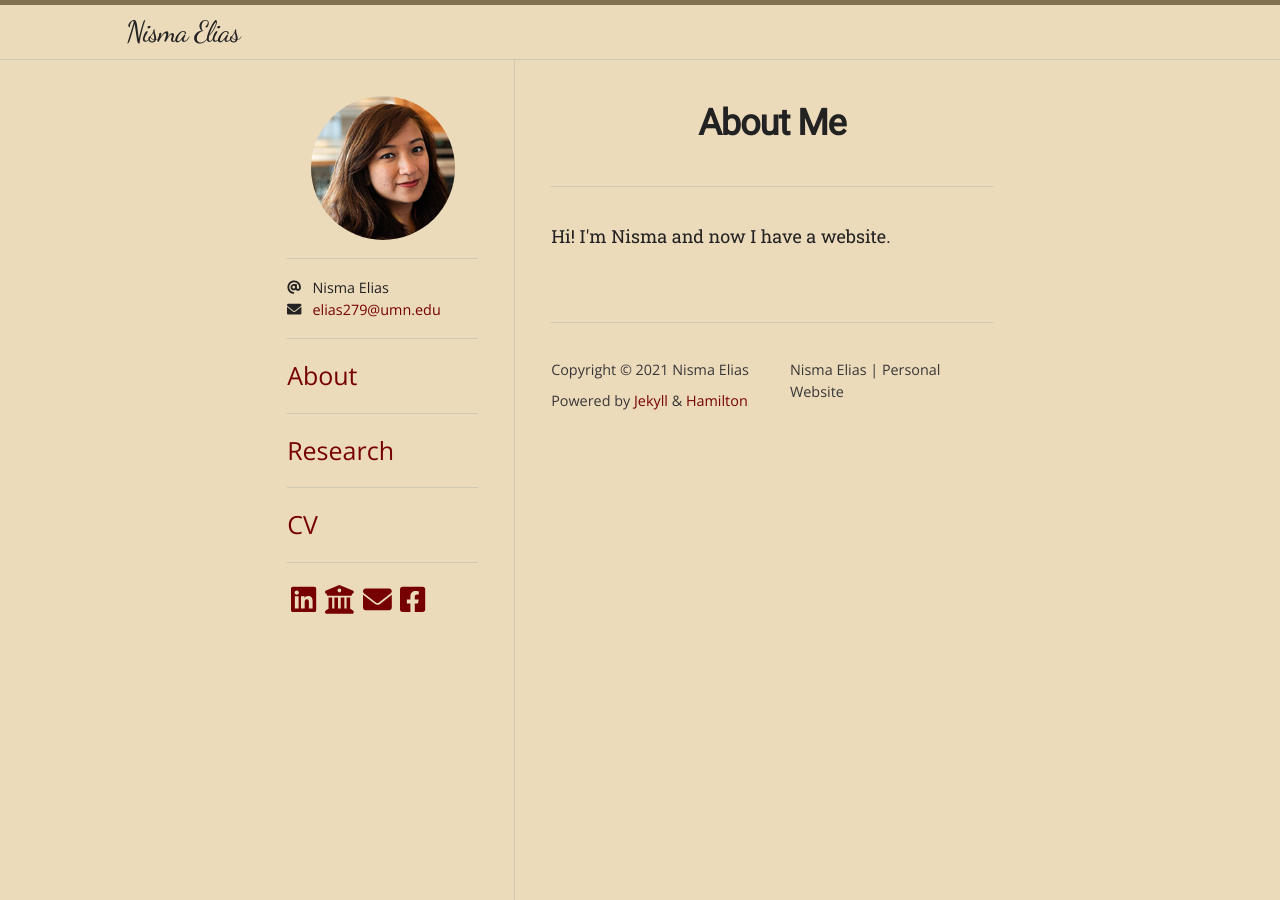
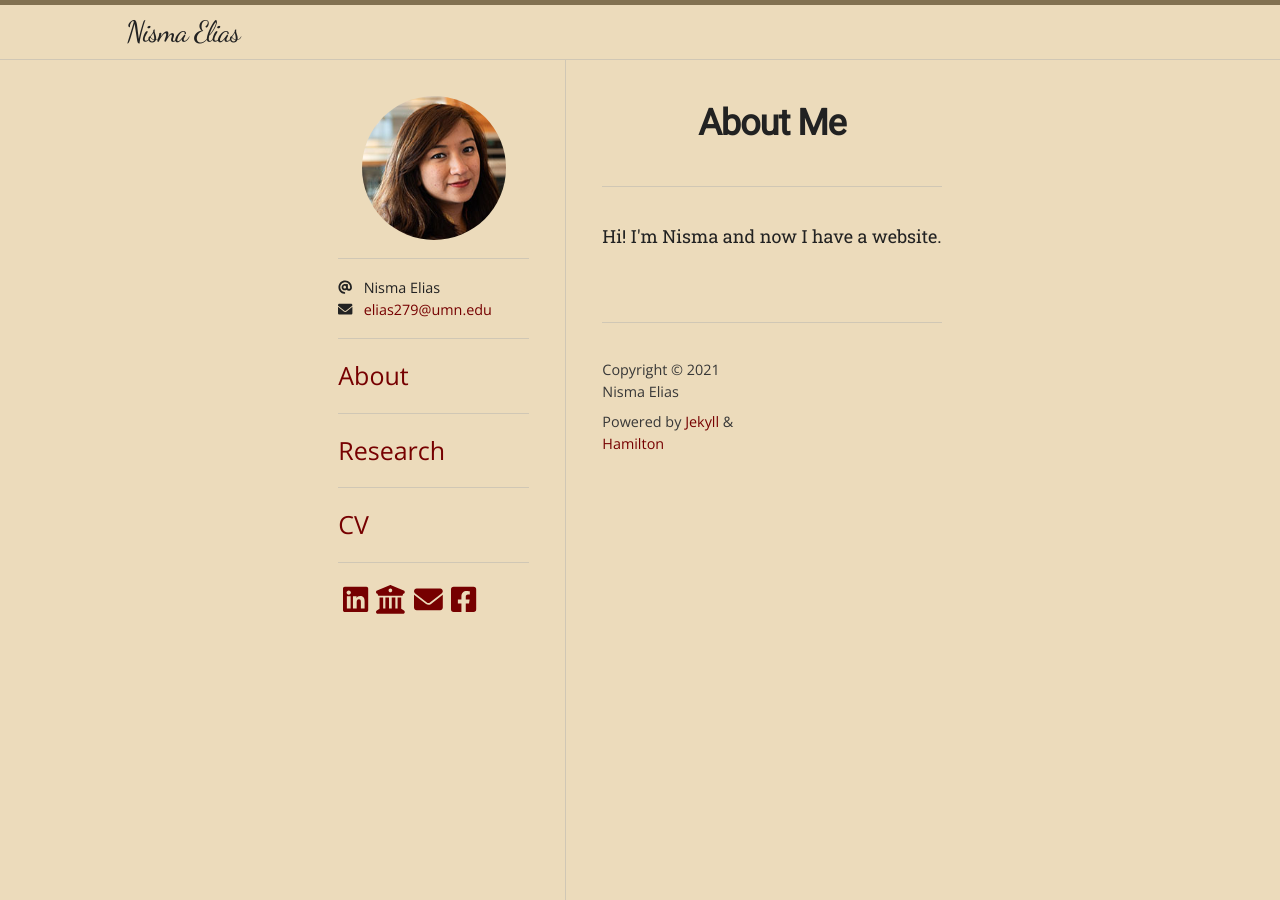
Before and after one commit to nismaelias/nismaelias.github.io, a Jekyll site: the page built from index.html, in a window 1280 px wide. Built offline with Jekyll 4.4.1, drawn with Linux system fonts in a browser that asks for light colours; some web fonts are replaced; the list of posts is cut into pages by our own code; some of the changed lines change nothing that is shown.

Commit message:
remove desc in footer

```diff
--- a/_config.yml
+++ b/_config.yml
@@ -1,5 +1,5 @@
 title: Nisma Elias
-description: Nisma Elias | Personal Website
+#description: Nisma Elias | Personal Website
 author: Nisma Elias
 avatar: /headshot.jpg
 email: elias279@umn.edu
```
